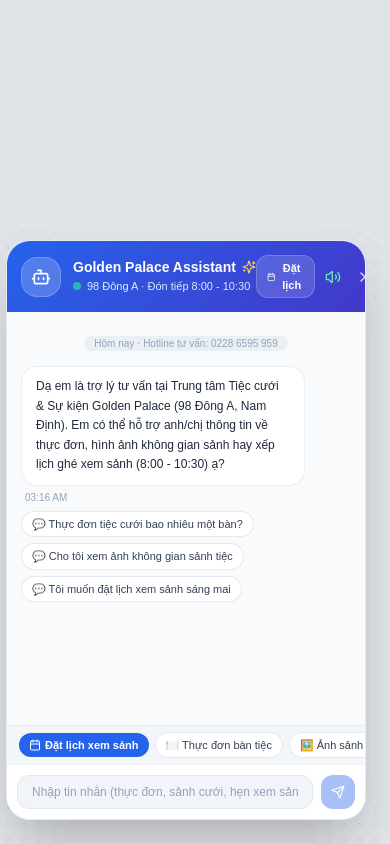
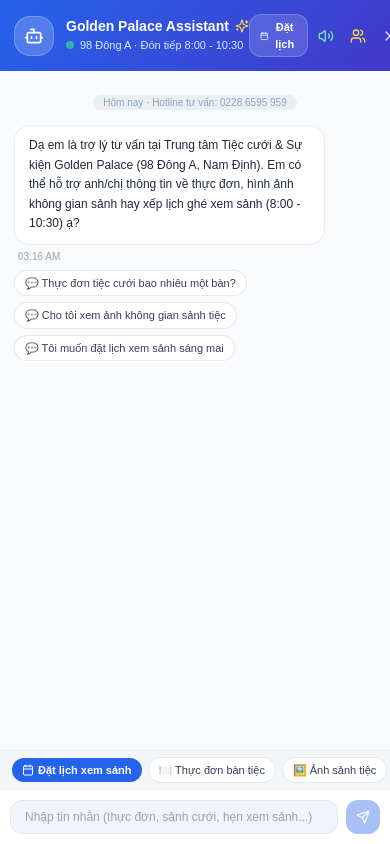
Before and after one commit to tvchinh1423-sys/goldenchat-vibecoding, a Next.js app: page /widget in a window 390 px wide. Built offline with nearby package versions, Linux system fonts and the light colour scheme.

Commit message:
feat(mobile): optimize full-screen mobile widget and update mobile screen recording demo script

```diff
--- a/app/widget/page.tsx
+++ b/app/widget/page.tsx
@@ -261,21 +261,21 @@ function WebWidgetContent() {
   };
 
   return (
-    <div className={`min-h-screen ${isEmbedded ? "bg-transparent p-0" : "bg-slate-900/10 p-4"} flex items-center justify-center`}>
-      {/* Background mô phỏng khi xem trực tiếp trên tab riêng */}
+    <div className={`min-h-screen ${isEmbedded ? "bg-transparent p-0" : "bg-slate-900/10 sm:p-4"} flex items-center justify-center`}>
+      {/* Background mô phỏng khi xem trực tiếp trên tab riêng (chỉ hiện trên desktop) */}
       {!isEmbedded && (
-        <div className="fixed inset-0 pointer-events-none opacity-20 bg-[radial-gradient(#2563eb_1px,transparent_1px)] [background-size:16px_16px]" />
+        <div className="hidden sm:block fixed inset-0 pointer-events-none opacity-20 bg-[radial-gradient(#2563eb_1px,transparent_1px)] [background-size:16px_16px]" />
       )}
 
-      {/* Floating Chat Widget Container */}
-      <div className={`fixed ${isEmbedded ? "inset-0" : "bottom-6 right-6"} z-50 flex flex-col items-end`}>
+      {/* Floating Chat Widget Container - Tự động full màn hình trên mobile */}
+      <div className={`fixed ${isEmbedded ? "inset-0" : "inset-0 sm:inset-auto sm:bottom-6 sm:right-6"} z-50 flex flex-col items-end`}>
         {isOpen ? (
           <div
             className={`${
               isEmbedded
-                ? "w-full h-full rounded-none"
-                : "w-[360px] sm:w-[410px] h-[580px] rounded-3xl"
-            } bg-white shadow-2xl border border-slate-200/80 flex flex-col overflow-hidden animate-in fade-in slide-in-from-bottom-5 duration-200 relative`}
+                ? "w-full h-full rounded-none border-0"
+                : "w-full h-full sm:w-[410px] sm:h-[600px] rounded-none sm:rounded-3xl border-0 sm:border"
+            } bg-white shadow-2xl border-slate-200/80 flex flex-col overflow-hidden animate-in fade-in sm:slide-in-from-bottom-5 duration-200 relative`}
           >
             {/* Header */}
             <div
@@ -326,6 +326,17 @@ function WebWidgetContent() {
                     <VolumeX className="w-4 h-4 text-white/60" />
                   )}
                 </button>
+
+                {/* Phím tắt nhanh sang Quản trị khi test trên điện thoại */}
+                {!isEmbedded && (
+                  <a
+                    href="/leads"
+                    title="Mở Quản lý Khách hàng & Lịch hẹn"
+                    className="p-1.5 rounded-xl hover:bg-white/20 transition text-white/80 hover:text-white flex items-center gap-1"
+                  >
+                    <Users className="w-4 h-4 text-amber-300" />
+                  </a>
+                )}
 
                 <button
                   type="button"
```
Also changed, not shown: .agents/skills/chatbot-vibecoding/SKILL.md, 1 other file (tests, documents, lock files or other folders).
